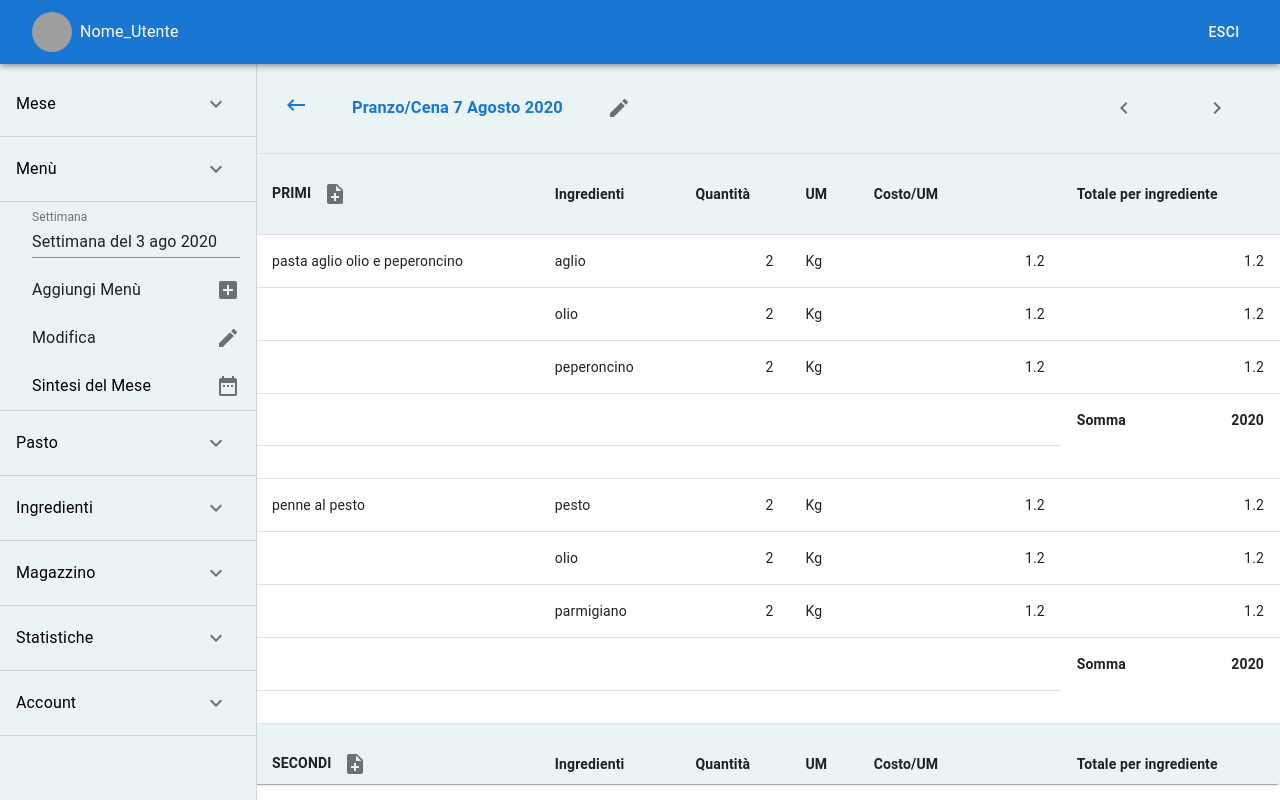
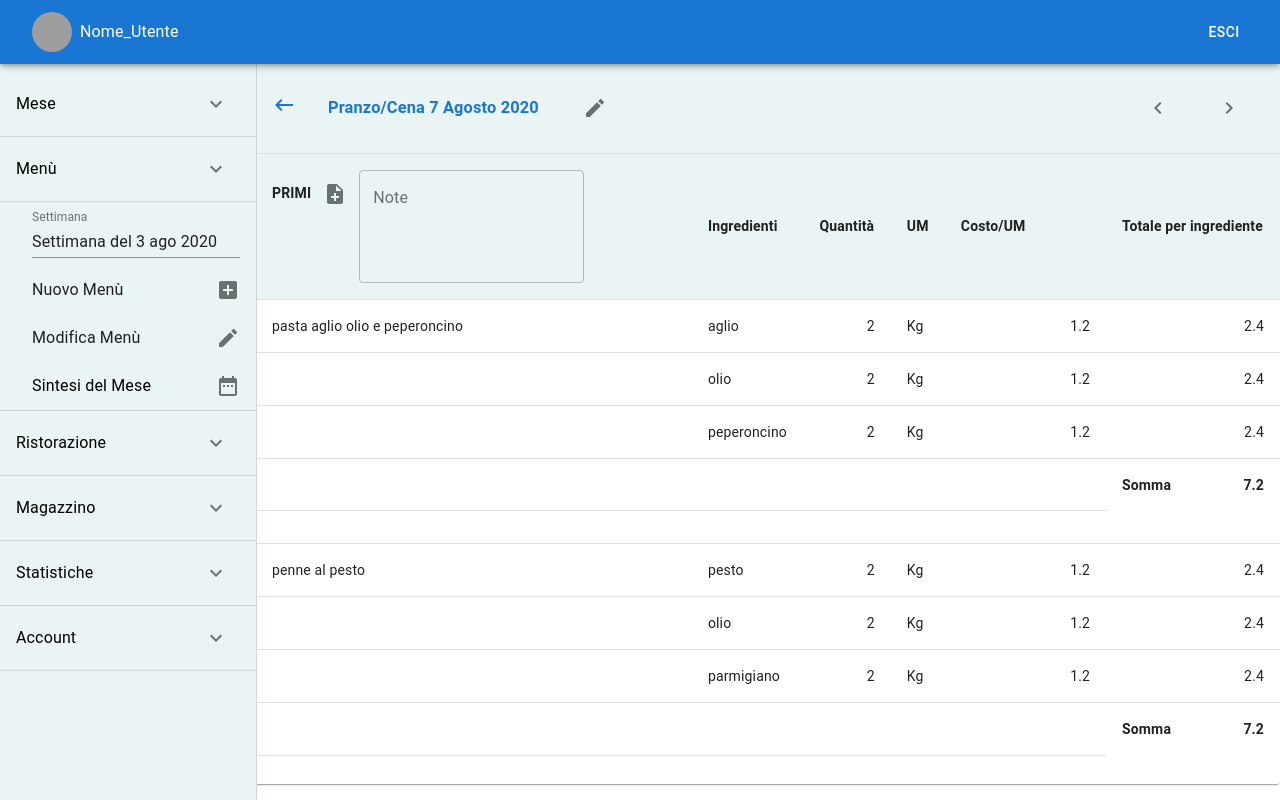
Before and after one commit to tvasari/gestionale_mensa, a React (Create React App) app: page /CostoPasto in a window 1280 px wide. Built offline with nearby package versions, Linux system fonts and the light colour scheme; grey boxes are pictures that could not be loaded.

Commit message:
aggiunti totali automatici e note

```diff
--- a/src/components/CostoPastoCmp/HeaderCostoPasto.js
+++ b/src/components/CostoPastoCmp/HeaderCostoPasto.js
@@ -28,7 +28,7 @@ const HeaderCostoPasto = ({ sameOrigin }) => {
         <TableRow>
             <TableCell colSpan={5} align="left" className={classes.headerCell}>
               <div style={{display: 'flex', alignItems: 'center'}}>
-                <IconButton>
+                <IconButton style={{padding: 0}}>
                   <NavLink style={{color: '#1976d2'}} to="/Menù">
                     <KeyboardBackspaceIcon/>
                   </NavLink>
--- a/src/components/CostoPastoCmp/Piatto.js
+++ b/src/components/CostoPastoCmp/Piatto.js
@@ -3,12 +3,22 @@ import TableCell from '@material-ui/core/TableCell';
 import TableRow from '@material-ui/core/TableRow';
 
 const Piatto = ({ rows, portata }) => {
+  let totIngrArray = []
+
+  const multiply = (qty, costoUm) => qty * costoUm;
+  const sum = (array) => array.reduce((acc, num) => acc + num, 0).toFixed(1);
+
   return(
       Object.keys(rows[portata]).map(piatto => {
+        totIngrArray = []
           return(
             <Fragment>
               {
                 Object.keys(rows[portata][piatto]['ingredienti']).map((ingrediente, index) => {
+                  const { qty, um, costoUm } =  rows[portata][piatto]['ingredienti'][ingrediente]
+                  const totIngr = multiply(qty, costoUm);
+                  totIngrArray.push(totIngr)
+
                   return(
                     <TableRow>
                       {
@@ -16,19 +26,19 @@ const Piatto = ({ rows, portata }) => {
                       }
                       <Fragment>
                         <TableCell>
-                            {ingrediente}
+                          { ingrediente }
                         </TableCell>
                         <TableCell align="right">
-                            {rows[portata][piatto]['ingredienti'][ingrediente].qty}
+                          { qty }
                         </TableCell>
                         <TableCell>
-                            {rows[portata][piatto]['ingredienti'][ingrediente].um}
+                          { um }
                         </TableCell>
                         <TableCell align="right">
-                            {rows[portata][piatto]['ingredienti'][ingrediente].costoUm}
+                          { costoUm }
                         </TableCell>
                         <TableCell align="right">
-                            {rows[portata][piatto]['ingredienti'][ingrediente].costoUm}
+                          { totIngr }
                         </TableCell>
                       </Fragment>
                     </TableRow>
@@ -39,7 +49,7 @@ const Piatto = ({ rows, portata }) => {
                 <TableCell colSpan={4}></TableCell>
                 <TableCell></TableCell>
                 <TableCell style={{display: 'flex', justifyContent: 'space-between', borderBottom: 0}}>
-                    <b>Somma</b><b>2020</b>
+                  <b>Somma</b><b>{ sum(totIngrArray) }</b>
                 </TableCell>
               </TableRow>
               <TableRow><TableCell colSpan={8}></TableCell></TableRow>
--- a/src/components/CostoPastoCmp/Portata.js
+++ b/src/components/CostoPastoCmp/Portata.js
@@ -2,6 +2,7 @@ import React, { Fragment } from 'react';
 import { styled } from '@material-ui/core/styles';
 import TableCell from '@material-ui/core/TableCell';
 import TableRow from '@material-ui/core/TableRow';
+import TextField from '@material-ui/core/TextField';
 import IconButton from '@material-ui/core/IconButton';
 import NoteAddIcon from '@material-ui/icons/NoteAdd';
 import Piatto from './Piatto';
@@ -23,6 +24,13 @@ const Portata = ({ rows }) => {
                     <IconButton>
                       <NoteAddIcon />
                     </IconButton>
+                    <TextField
+                      id="outlined-multiline-static"
+                      label="Note"
+                      multiline
+                      rows={4}
+                      variant="outlined"
+                    />
                   </StyledTableCell>
                   <StyledTableCell><b>Ingredienti</b></StyledTableCell>
                   <StyledTableCell><b>Quantità</b></StyledTableCell>
--- a/src/components/CostoPastoCmp/Totali.js
+++ b/src/components/CostoPastoCmp/Totali.js
@@ -1,5 +1,4 @@
 import React, { Fragment } from 'react';
-import { makeStyles } from '@material-ui/core/styles';
 import Table from '@material-ui/core/Table';
 import TableBody from '@material-ui/core/TableBody';
 import TableRow from '@material-ui/core/TableRow';
@@ -9,21 +8,19 @@ import IconButton from '@material-ui/core/IconButton';
 import KeyboardArrowDownIcon from '@material-ui/icons/KeyboardArrowDown';
 import KeyboardArrowUpIcon from '@material-ui/icons/KeyboardArrowUp';
 
-const useStyles = makeStyles(theme => ({
-    nested: {
-      paddingLeft: theme.spacing(4),
-    }
-}));
+const numPasti = 144;
+const costoPasto = 129;
+const costoTot = costoPasto * 3;
+const perc = (costoPasto / costoTot * 100).toFixed(1);
 
 const Totali = () => {
-    const classes = useStyles();
 
     return(
         <Fragment>
             <TableRow>
                 <TableCell rowSpan={4} colSpan={4}/>
                 <TableCell><b>Numero Pasti</b></TableCell>
-                <TableCell align="right">12312</TableCell>
+                <TableCell align="right">{ numPasti }</TableCell>
             </TableRow>
             <TableRow>
                 <TableCell>
@@ -32,7 +29,7 @@ const Totali = () => {
                         <KeyboardArrowDownIcon />
                     </IconButton>
                 </TableCell>
-                <TableCell align="right"><b>1243</b></TableCell>
+                <TableCell align="right"><b>{ costoTot }</b></TableCell>
             </TableRow>
             <TableRow>
                 <TableCell style={{ padding: 0 }} colSpan={6}>
@@ -41,18 +38,18 @@ const Totali = () => {
                             <TableBody>
                                 <TableRow>
                                     <TableCell>Totale Primi</TableCell>
-                                    <TableCell align="right">34%</TableCell>
-                                    <TableCell align="right">121</TableCell>
+                                    <TableCell align="right">{ perc }%</TableCell>
+                                    <TableCell align="right">{ costoPasto }</TableCell>
                                 </TableRow>
                                 <TableRow>
                                     <TableCell>Totale Secondi</TableCell>
-                                    <TableCell align="right">34%</TableCell>
-                                    <TableCell align="right">2343</TableCell>
+                                    <TableCell align="right">{ perc }%</TableCell>
+                                    <TableCell align="right">{ costoPasto }</TableCell>
                                 </TableRow>
                                 <TableRow>
                                     <TableCell>Totale Contorni</TableCell>
-                                    <TableCell align="right">34%</TableCell>
-                                    <TableCell align="right">4234</TableCell>
+                                    <TableCell align="right">{ perc }%</TableCell>
+                                    <TableCell align="right">{ costoPasto }</TableCell>
                                 </TableRow>
                             </TableBody>
                         </Table>
@@ -61,7 +58,7 @@ const Totali = () => {
             </TableRow>
             <TableRow>
                 <TableCell><b>Costo per Pasto</b></TableCell>
-                <TableCell align="right">1928309</TableCell>
+                <TableCell align="right">{ (costoTot / numPasti).toFixed(2) }</TableCell>
             </TableRow>
         </Fragment>
     );
--- a/src/components/Navbar/Navbar.js
+++ b/src/components/Navbar/Navbar.js
@@ -63,7 +63,7 @@ const useStyles = makeStyles((theme) => ({
 
 const drawerWidth = '20%';
 
-const workingTabs = ['Mese', 'Menù', 'Pasto', 'Ingredienti', 'Magazzino', 'Statistiche', 'Account'];
+const workingTabs = ['Mese', 'Menù', 'Ristorazione', 'Magazzino', 'Statistiche', 'Account'];
 
 const Navbar = () => {
   const classes = useStyles();
@@ -112,11 +112,11 @@ const Navbar = () => {
                             <WeekPicker />
                           </ListItem>
                           <ListItem button className={classes.nested}>
-                            <ListItemText primary="Aggiungi Menù" />
+                            <ListItemText primary="Nuovo Menù" />
                             <AddBoxIcon className={classes.icon}/>
                           </ListItem>
                           <ListItem button className={classes.nested}>
-                            <ListItemText primary="Modifica" />
+                            <ListItemText primary="Modifica Menù" />
                             <EditIcon className={classes.icon}/>
                           </ListItem>
                           <NavLink className={classes.link} to='/SintesiMese'>
--- a/src/components/SintesiMese/HeaderSintesiMese.js
+++ b/src/components/SintesiMese/HeaderSintesiMese.js
@@ -26,10 +26,10 @@ const HeaderCostoPasto = ({ colSpan }) => {
         <TableRow>
             <TableCell colSpan={colSpan} align="left" className={classes.headerCell}>
                 <div style={{display: 'flex', alignItems: 'flex-end', justifyContent: 'space-between', width: '20vw'}}>
-                    <IconButton>
-                    <NavLink style={{color: '#1976d2'}} to="/Menù">
-                        <KeyboardBackspaceIcon/>
-                    </NavLink>
+                    <IconButton style={{padding: 0}}>
+                      <NavLink style={{color: '#1976d2'}} to="/Menù">
+                          <KeyboardBackspaceIcon/>
+                      </NavLink>
                     </IconButton>
                     <Selector type='Mese'/>
                     <Selector type='Anno'/>
--- a/src/containers/App/App.js
+++ b/src/containers/App/App.js
@@ -16,7 +16,8 @@ class App extends Component {
         <BrowserRouter>
           <Navbar />
           <Switch>
-            <Route path="/Mese" component={MonthlyTable} />
+            <Route exact path="/" component={MonthlyTable} />
+            <Route exact path="/Mese" component={MonthlyTable} />
             <Route path="/Menù" component={MenuTable} />
             <Route path="/CostoPasto" component={CostoPasto} />
             <Route path="/SintesiMese" component={SintesiMese} />
--- a/src/containers/CostoPasto/CostoPasto.js
+++ b/src/containers/CostoPasto/CostoPasto.js
@@ -84,7 +84,13 @@ const rows = {
         }
       }
     }
-  }
+  },
+  contorni: {},
+  pane: {},
+  bibite: {},
+  'frutta e dessert': {},
+  condimenti: {},
+  suppellettili: {}
 }
 
 const sameOrigin = 'Pranzo/Cena';
```
Lines whose indentation alone changed are shown as unchanged.
